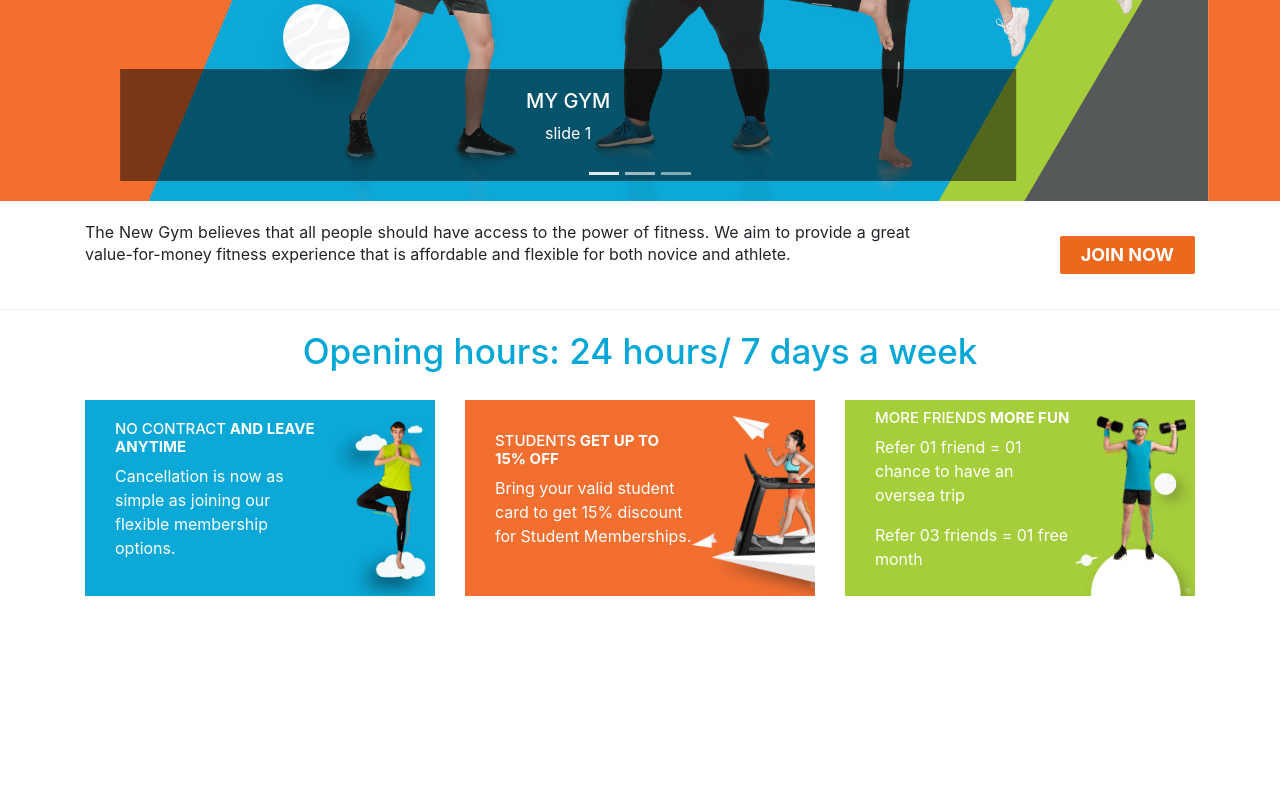
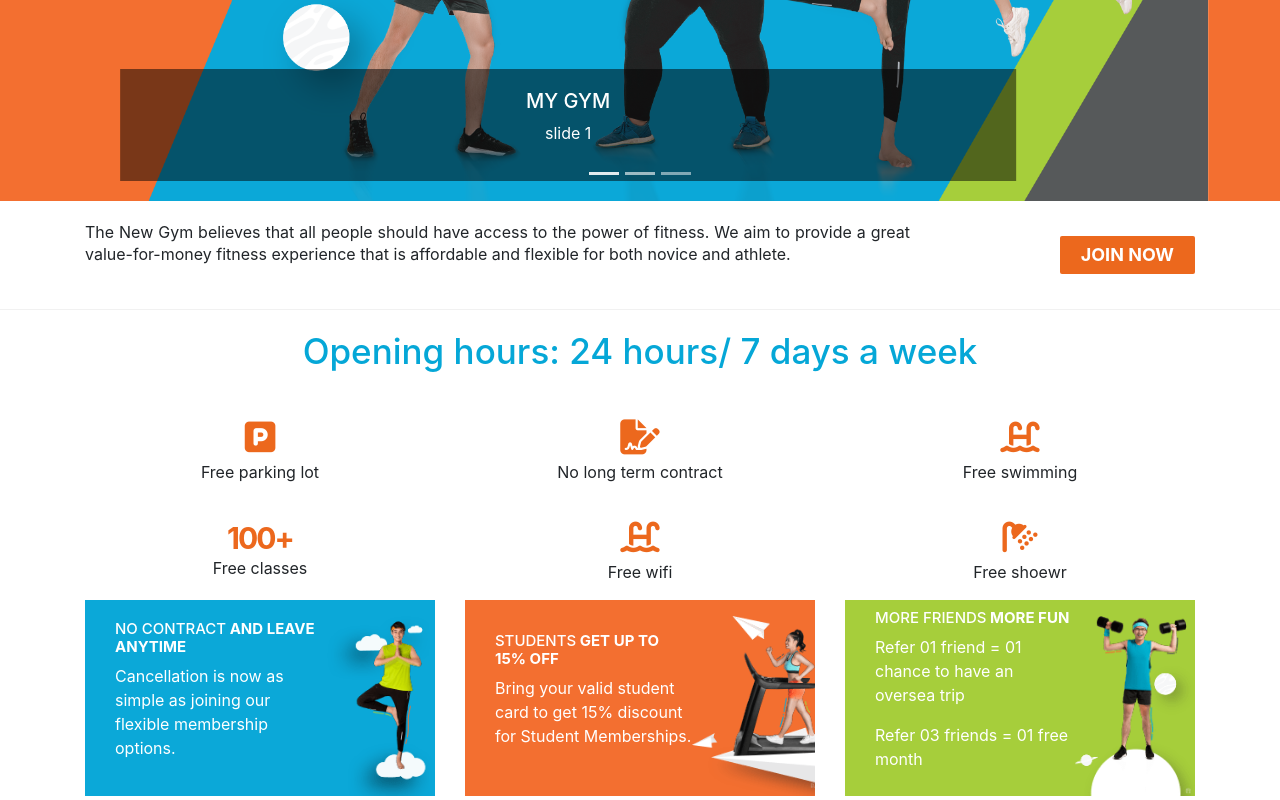
Before and after one commit to phanthecam/Web-Final-Project, a plain HTML site: page index.html in a window 1280 px wide. Shown: the part 463-1263 px from the top of the page. Before the commit the page ends 1080 px from the top, so only its background shows below. Drawn offline with nearby package versions, Linux system fonts and the light colour scheme.

Commit message:
gym-sec-support

```diff
--- a/css/style.css
+++ b/css/style.css
@@ -42,12 +42,44 @@ nav {
     float: right;
     margin: 15px 0;
 }
+@media only screen and  (max-width: 430px){
+    .btn.gym-btn {
+        margin: 20px auto 0;
+        width: 100%;
+    }
+    }
+    @media only screen and (max-width: 768px){
+    .btn.gym-btn {
+        margin: 20px auto;
+        display: block;
+    }
+    }
+
 .gym-title-h2 {
     font-size: 35px;
     color: #05a7d7;
     font-weight: 500;
     text-align: center;
     padding: 20px 0px;
+}
+.fas{
+    font-size: 35px;
+    display: inline-block;
+    color: #ec681d;
+    margin-bottom: 5px;
+}
+.text-100{
+    font-size: 30px;
+    display: inline-block;
+    color: #ec681d;
+    font-weight: bold;
+    letter-spacing: -2px;
+    font-style: normal;
+    line-height: initial;
+}
+.gym-support {
+    text-align: center;
+    padding: 20px 0 0;
 }
 
 .pillar1{
--- a/index.html
+++ b/index.html
@@ -11,6 +11,7 @@
     <script src="https://stackpath.bootstrapcdn.com/bootstrap/4.4.1/js/bootstrap.min.js"></script>
     <link rel="stylesheet" href="https://use.fontawesome.com/releases/v5.12.0/css/all.css">
     <link rel="stylesheet" href="https://use.fontawesome.com/releases/v5.12.0/css/v4-shims.css">
+    <link rel="stylesheet" href="https://www.thenewgym.vn/css/font-awesome.min.css">
   <script src = "https://ajax.googleapis.com/ajax/libs/jquery/3.2.1/jquery.min.js"></script>
   <script src="https://code.jquery.com/jquery-3.4.1.slim.min.js"> </script>
 </head>
@@ -120,13 +121,46 @@
 
 
         </div>
+    </section>
 
+    <section class="gym-sec-support">
+        <div class="container">
+            <h2 class="gym-title-h2">Opening hours: 24 hours/ 7 days a week </h2>
+            <div class="row clearfix">
+                <div class="col-md-4 col-sm-6 col-xs-6  gym-support">
+                    <i class="fas fa-parking"></i>
+                    <p>Free parking lot</p>
+                </div>
+                <div class="col-md-4 col-sm-6 col-xs-6 gym-support">
+                    <i class="fas fa-file-signature"></i>
+                    <p>No long term contract</p>
+                </div>
+                <div class="col-md-4 col-sm-6  col-xs-6 gym-support">
+                    <i class="fas fa-swimming-pool"></i>
+                    <p>Free swimming</p>
+                </div>
+
+                <div class="col-md-4 col-sm-6  col-xs-6 gym-support">
+                    <i class="text-100">100+</i>
+                    <p>Free classes</p>
+                </div>
+                <div class="col-md-4 col-sm-6  col-xs-6 gym-support">
+                    <i class="fas fa-swimming-pool"></i>
+                    <p>Free wifi</p>
+                </div>
+                <div class="col-md-4 col-sm-6 col-xs-6 gym-support">
+                    <i class="fas fa-shower"></i>
+                    <p>Free shoewr</p>
+                </div>
+
+                </div>
+            </div>
+        </div>
     </section>
     <section class="gym-sec-pillar">
         <div class="container">
-            <h2 class="gym-title-h2">Opening hours: 24 hours/ 7 days a week </h2>
             <div class="row clearfix">
-                <div class="col-md-4 col-sm-4">
+                <div class="col-lg-4 col-md-12 col-sm-12">
                     <div class="gym-pillar pillar1">
                         <div class="gym-pillar-txt">
                             <h3 class="gym-title-h3">No contract<strong> AND leave anytime</strong></h3><p>Cancellation is now as simple as joining our flexible membership options.</p>
@@ -134,7 +168,7 @@
                         <img src="./img/model-1-m.png" class="img-responsive">
                     </div>
                 </div>
-                <div class="col-md-4 col-sm-4">
+                <div class="col-lg-4 col-md-12 col-sm-12">
                     <div class="gym-pillar pillar2">
                         <div class="gym-pillar-txt">
                         <h3 class="gym-title-h3">Students<strong> get up to 15% off</strong></h3><p>Bring your valid student card to get 15% discount for Student Memberships.</p>
@@ -142,7 +176,7 @@
                         <img src="./img/model-2-m.png" class="img-responsive">
                     </div>
                 </div>
-                <div class="col-md-4 col-sm-4">
+                <div class="col-lg-4 col-md-12 col-sm-12">
                     <div class="gym-pillar pillar3">
                         <div class="gym-pillar-txt">
                         <h3 class="gym-title-h3">More friends<strong> more fun</strong></h3><p>Refer 01 friend = 01 chance to have an oversea trip</p><p>Refer 03 friends = 01 free month </p>
```
